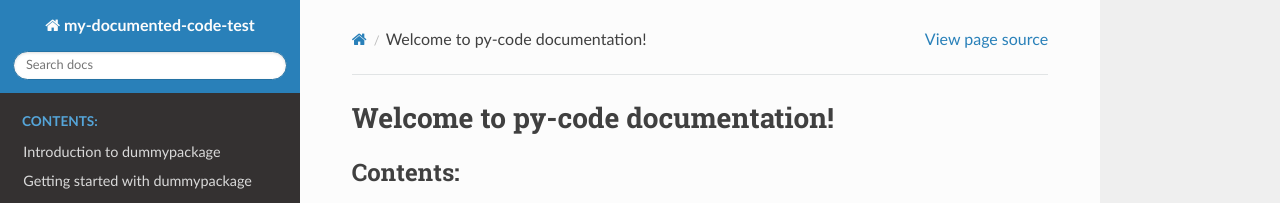
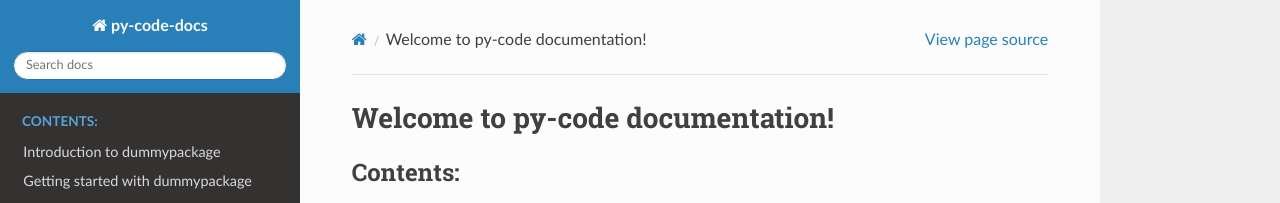
Before and after one commit to sasip-climate/my-python-docs, a Sphinx documentation site: the page built from docs/source/index.rst, in a window 1280 px wide. Shown: the top 203 px of the page. Built offline with Sphinx 7.4.7 and the Read the Docs theme 2.0.0, drawn with Linux system fonts in a browser that asks for light colours.

Commit message:
Update conf.py

```diff
--- a/docs/source/conf.py
+++ b/docs/source/conf.py
@@ -19,7 +19,7 @@ autodoc_mock_imports = ['numpy']
 
 # -- Project information -----------------------------------------------------
 
-project = 'my-documented-code-test'
+project = 'py-code-docs'
 copyright = '2022, stephanie'
 author = 'stephanie'
 
```
